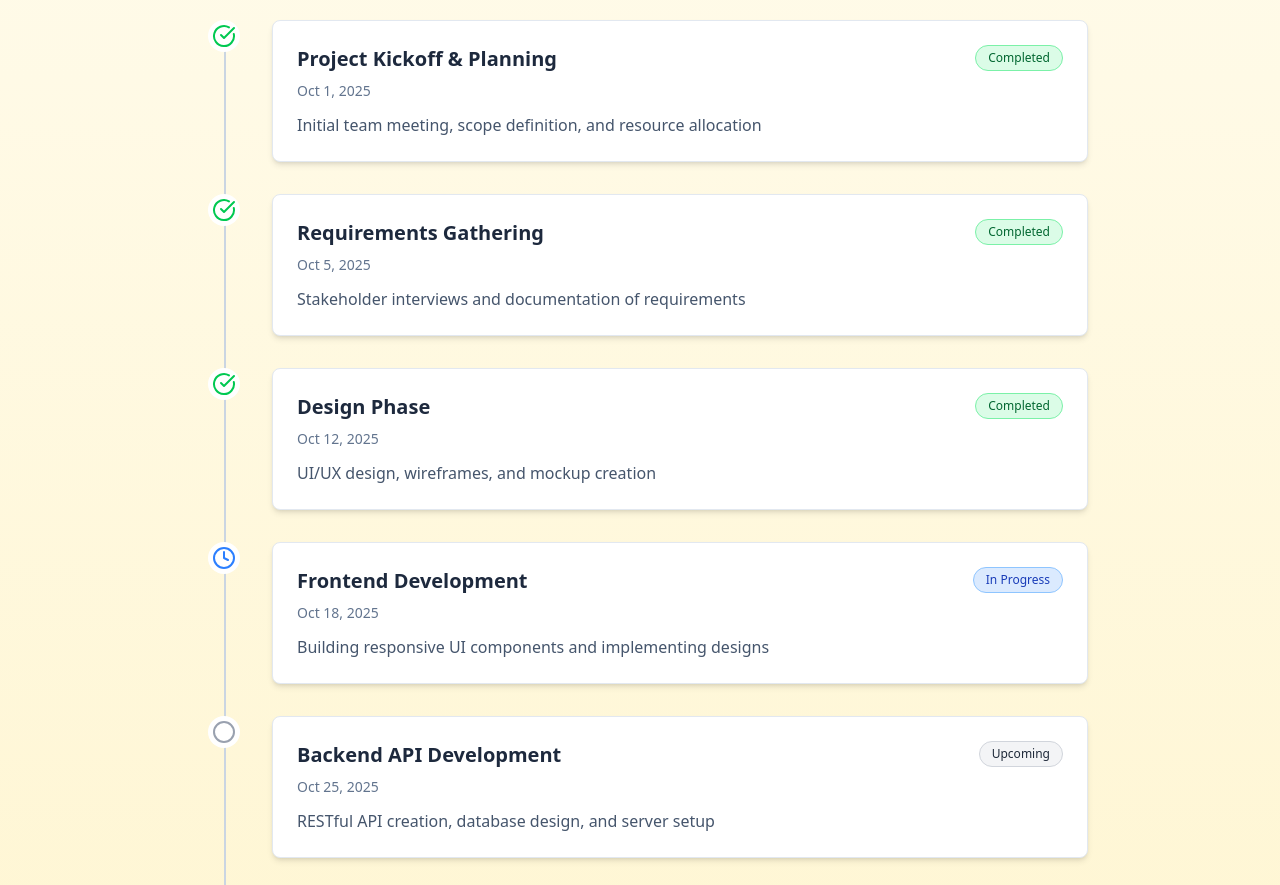
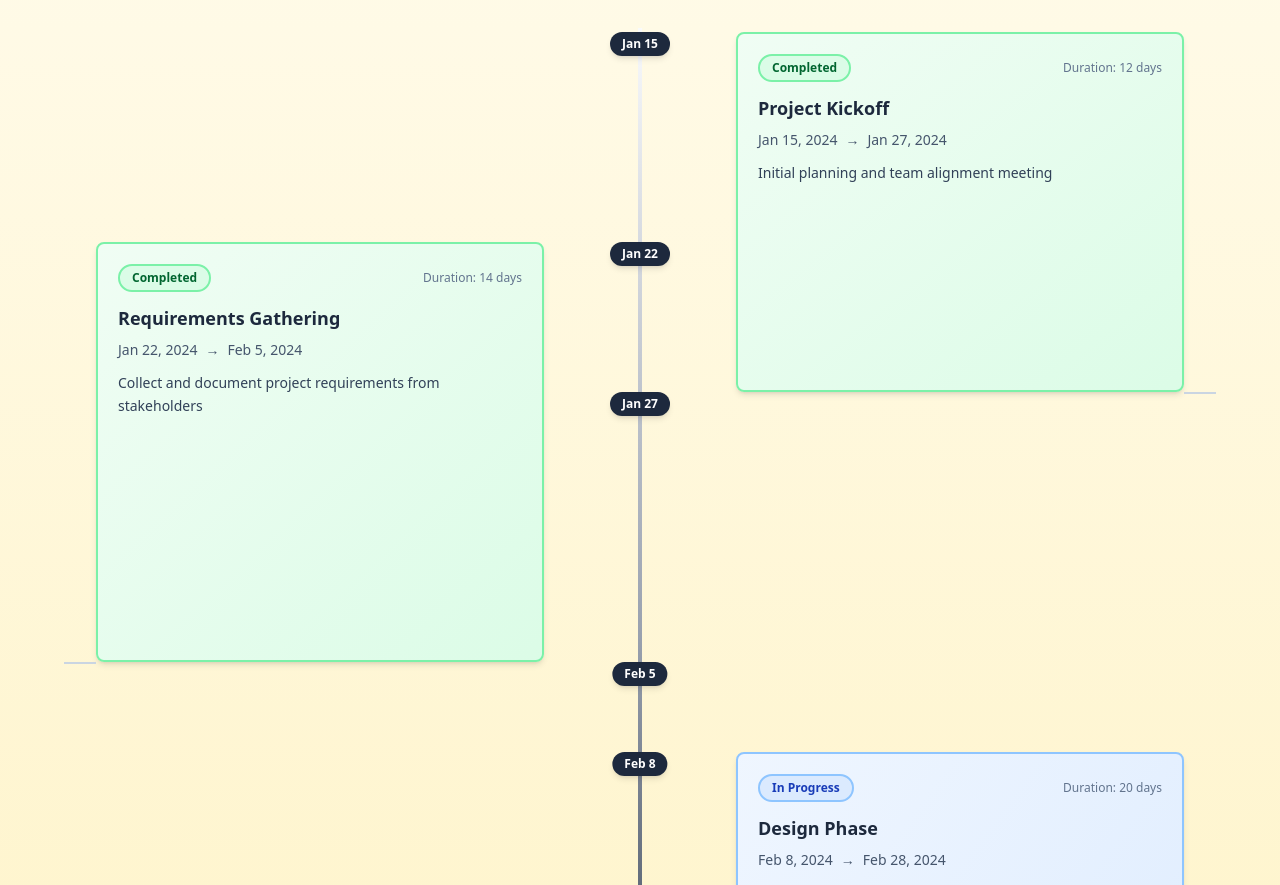
Before and after one commit to ClassManager-PEI/ClassManager-microsite, a React (Vite) app: page /ClassManager-microsite/calendar in a window 1280 px wide. Shown: the part 260-1145 px from the top of the page. Built offline with nearby package versions, Linux system fonts and the light colour scheme.

Commit message:
Changing calender

```diff
--- /dev/null
+++ b/src/components/Task.jsx
@@ -0,0 +1,107 @@
+export default function TeamMember({task, isLeft, startLine}) {
+
+    const getStatusColor = (status) => {
+        switch (status) {
+            case 'completed':
+                return 'bg-green-100 text-green-800 border-green-300';
+            case 'in-progress':
+                return 'bg-blue-100 text-blue-800 border-blue-300';
+            case 'upcoming':
+                return 'bg-gray-100 text-gray-800 border-gray-300';
+            default:
+                return 'bg-yellow-100 text-yellow-800 border-yellow-300';
+        }
+    };
+
+    const parseDate = (dateStr) => {
+        return new Date(dateStr);
+    };
+
+    const formatDate = (dateStr) => {
+        const date = parseDate(dateStr);
+        return date.toLocaleDateString('en-US', { month: 'short', day: 'numeric', year: 'numeric' });
+    };
+
+    const formatDateShort = (dateStr) => {
+        const date = parseDate(dateStr);
+        return date.toLocaleDateString('en-US', { month: 'short', day: 'numeric' });
+    };
+
+    console.log(startLine)
+    console.log(task.startDate)
+
+    const start = formatDateShort(task.date)
+    const end = formatDateShort(task.endDate)
+    const diff = Math.ceil((task.endDate - task.startDate) / (1000 * 60 * 60 * 24))
+    const diffFromStart = Math.ceil((task.startDate - parseDate(startLine)) / (1000 * 60 * 60 * 24));
+
+    return (
+        <div key={task.id} className="relative">
+
+          {/* Date label on timeline */}
+          <div className="absolute left-1/2 transform -translate-x-1/2 z-10" style={{ top: `${12 + diffFromStart * 30}px` }}>
+            <div className="bg-slate-800 text-white px-3 py-1 rounded-full text-xs font-semibold whitespace-nowrap shadow-md">
+              {start}
+            </div>
+          </div>
+
+          {/* Date label on timeline */}
+          <div className="absolute left-1/2 transform -translate-x-1/2 top-12 z-10" style={{ top: `${12 + (diffFromStart+diff) * 30}px` }}>
+            <div className="bg-slate-800 text-white px-3 py-1 rounded-full text-xs font-semibold whitespace-nowrap shadow-md">
+              {end}
+            </div>
+          </div>
+
+          {/* Content card */}
+          <div className={`absolute z-30 ${isLeft ? 'justify-start pr-1/2 left-7/12' : 'justify-end pl-1/2'} w-full`} style={{ top: `${12 + diffFromStart * 30}px` }}>
+            <div className={`w-5/12 ${isLeft ? 'pr-8' : 'pl-8'}`}>
+              <div style={{ height: `calc(${diff}*30px)` }} className={`bg-gradient-to-br ${
+                task.status === 'completed' ? 'from-green-50 to-green-100' :
+                task.status === 'in-progress' ? 'from-blue-50 to-blue-100' :
+                'from-gray-50 to-gray-100'
+              } rounded-lg shadow-md hover:shadow-xl transition-all duration-300 p-5 border-2 ${
+                task.status === 'completed' ? 'border-green-300' :
+                task.status === 'in-progress' ? 'border-blue-300' :
+                'border-gray-300'
+              }`}>
+                {/* Status badge */}
+                <div className="flex items-center justify-between mb-3">
+                  <span className={`px-3 py-1 rounded-full text-xs font-bold border-2 ${getStatusColor(task.status)} capitalize`}>
+                    {task.status.replace('-', ' ')}
+                  </span>
+                  {task.endDate && task.endDate.getTime() !== task.startDate.getTime() && (
+                    <span className="text-xs text-slate-500 font-medium">
+                      Duration: {diff} days
+                    </span>
+                  )}
+                </div>
+
+                {/* Task title */}
+                <h3 className="text-lg font-bold text-slate-800 mb-2">{task.title}</h3>
+
+                {/* Date range */}
+                <div className="text-sm text-slate-600 mb-3 font-medium">
+                  {task.endDate && task.endDate.getTime() !== task.startDate.getTime() ? (
+                    <div className="flex items-center gap-2">
+                      <span>{formatDate(task.date)}</span>
+                      <span>→</span>
+                      <span>{formatDate(task.endDate)}</span>
+                    </div>
+                  ) : (
+                    <span>{formatDate(task.date)}</span>
+                  )}
+                </div>
+
+                {/* Description */}
+                <p className="text-slate-700 text-sm leading-relaxed">{task.description}</p>
+              </div>
+
+              {/* Connecting line to timeline */}
+              <div className={`relative h-0 ${isLeft ? 'ml-auto' : 'mr-auto'}`}>
+                <div className={`absolute top-0 w-8 h-0.5 bg-slate-300 ${isLeft ? 'left-full' : 'right-full'}`}></div>
+              </div>
+            </div>
+          </div>
+        </div>
+    );
+}
--- /dev/null
+++ b/src/content/calendar.json
@@ -0,0 +1,26 @@
+[
+    {
+        "id": 1,
+        "title": "Project Kickoff",
+        "date": "2024-01-15",
+        "endDate": "2024-01-27",
+        "status": "completed",
+        "description": "Initial planning and team alignment meeting"
+      },
+    {
+        "id": 2,
+        "title": "Requirements Gathering",
+        "date": "2024-01-22",
+        "endDate": "2024-02-05",
+        "status": "completed",
+        "description": "Collect and document project requirements from stakeholders"
+    },
+    {
+        "id": 3,
+        "title": "Design Phase",
+        "date": "2024-02-08",
+        "endDate": "2024-02-28",
+        "status": "in-progress",
+        "description": "Create wireframes, mockups, and design system"
+    }
+]
--- a/src/pages/Calendar.jsx
+++ b/src/pages/Calendar.jsx
@@ -1,150 +1,38 @@
-import ReactMarkdown from "react-markdown";
-
-import { CheckCircle, Circle, Clock, AlertCircle } from 'lucide-react';
+import tasks from "../content/calendar.json";
+import Task from "../components/Task";
 
 export default function ProjectTimeline() {
-  const tasks = [
-    {
-      id: 1,
-      title: "Project Kickoff & Planning",
-      date: "Oct 1, 2025",
-      status: "completed",
-      description: "Initial team meeting, scope definition, and resource allocation"
-    },
-    {
-      id: 2,
-      title: "Requirements Gathering",
-      date: "Oct 5, 2025",
-      status: "completed",
-      description: "Stakeholder interviews and documentation of requirements"
-    },
-    {
-      id: 3,
-      title: "Design Phase",
-      date: "Oct 12, 2025",
-      status: "completed",
-      description: "UI/UX design, wireframes, and mockup creation"
-    },
-    {
-      id: 4,
-      title: "Frontend Development",
-      date: "Oct 18, 2025",
-      status: "in-progress",
-      description: "Building responsive UI components and implementing designs"
-    },
-    {
-      id: 5,
-      title: "Backend API Development",
-      date: "Oct 25, 2025",
-      status: "upcoming",
-      description: "RESTful API creation, database design, and server setup"
-    },
-    {
-      id: 6,
-      title: "Integration Testing",
-      date: "Nov 5, 2025",
-      status: "upcoming",
-      description: "Testing all components together and bug fixing"
-    },
-    {
-      id: 7,
-      title: "User Acceptance Testing",
-      date: "Nov 15, 2025",
-      status: "upcoming",
-      description: "Client review and feedback implementation"
-    },
-    {
-      id: 8,
-      title: "Deployment",
-      date: "Nov 25, 2025",
-      status: "upcoming",
-      description: "Production deployment and go-live"
-    }
-  ];
 
-  const getStatusIcon = (status) => {
-    switch (status) {
-      case 'completed':
-        return <CheckCircle className="w-6 h-6 text-green-500" />;
-      case 'in-progress':
-        return <Clock className="w-6 h-6 text-blue-500" />;
-      case 'upcoming':
-        return <Circle className="w-6 h-6 text-gray-400" />;
-      default:
-        return <AlertCircle className="w-6 h-6 text-yellow-500" />;
-    }
+  const parseDate = (dateStr) => {
+    return new Date(dateStr);
   };
 
-  const getStatusColor = (status) => {
-    switch (status) {
-      case 'completed':
-        return 'bg-green-100 text-green-800 border-green-300';
-      case 'in-progress':
-        return 'bg-blue-100 text-blue-800 border-blue-300';
-      case 'upcoming':
-        return 'bg-gray-100 text-gray-800 border-gray-300';
-      default:
-        return 'bg-yellow-100 text-yellow-800 border-yellow-300';
-    }
-  };
+  // Process tasks to include start and end dates
+  const processedTasks = tasks.map(task => ({
+    ...task,
+    startDate: parseDate(task.date),
+    endDate: task.endDate ? parseDate(task.endDate) : parseDate(task.date)
+  })).sort((a, b) => a.startDate - b.startDate);
 
   return (
-    <div className="min-h-screen bg-gradient-to-t from-amber-100 to-amber-50 py-12 px-4">
-      <div className="max-w-4xl mx-auto">
+    <div className="min-h-screen h-[170vh] bg-gradient-to-t from-amber-100 to-amber-50 py-12 px-4">
+      <div className="max-w-6xl mx-auto">
         <div className="text-center mb-12">
           <h1 className="text-4xl font-bold text-slate-800 mb-2">Project Timeline</h1>
           <p className="text-slate-600">Track progress and upcoming milestones</p>
         </div>
 
-        <div className="relative">
-          {/* Vertical line */}
-          <div className="absolute left-8 top-0 bottom-0 w-0.5 bg-slate-300"></div>
 
-          {/* Timeline items */}
-          <div className="space-y-8">
-            {tasks.map((task, index) => (
-              <div key={task.id} className="relative flex items-start">
-                {/* Icon */}
-                <div className="absolute left-8 -translate-x-1/2 bg-white rounded-full p-1 z-10">
-                  {getStatusIcon(task.status)}
-                </div>
+        {/* Central timeline axis */}
+        <div className="h-[152vh] absolute left-1/2 top-72 min-h-screen w-1 bg-gradient-to-t from-gray-800 via-gray-400 to-gray-50 transform -translate-x-1/2"></div>
 
-                {/* Content card */}
-                <div className="ml-20 flex-1">
-                  <div className="bg-white rounded-lg shadow-md hover:shadow-lg transition-shadow p-6 border border-slate-200">
-                    <div className="flex items-start justify-between mb-2">
-                      <h3 className="text-xl font-semibold text-slate-800">{task.title}</h3>
-                      <span className={`px-3 py-1 rounded-full text-xs font-medium border ${getStatusColor(task.status)} capitalize`}>
-                        {task.status.replace('-', ' ')}
-                      </span>
-                    </div>
-                    <p className="text-sm text-slate-500 mb-3">{task.date}</p>
-                    <p className="text-slate-600">{task.description}</p>
-                  </div>
-                </div>
-              </div>
-            ))}
-          </div>
+        {/* Timeline items */}
+        <div className="space-y-12">
+          {processedTasks.map((task, index) => {
+            return <Task key={task.id} task={task} isLeft={index % 2 === 0} startLine={processedTasks[0].date}/>
+          })}
         </div>
 
-        {/* Legend */}
-        <div className="mt-12 bg-white rounded-lg shadow-md p-6 border border-slate-200">
-          <h3 className="text-lg font-semibold text-slate-800 mb-4">Status Legend</h3>
-          <div className="flex flex-wrap gap-6">
-            <div className="flex items-center gap-2">
-              <CheckCircle className="w-5 h-5 text-green-500" />
-              <span className="text-sm text-slate-600">Completed</span>
-            </div>
-            <div className="flex items-center gap-2">
-              <Clock className="w-5 h-5 text-blue-500" />
-              <span className="text-sm text-slate-600">In Progress</span>
-            </div>
-            <div className="flex items-center gap-2">
-              <Circle className="w-5 h-5 text-gray-400" />
-              <span className="text-sm text-slate-600">Upcoming</span>
-            </div>
-          </div>
-        </div>
       </div>
     </div>
   );
```
